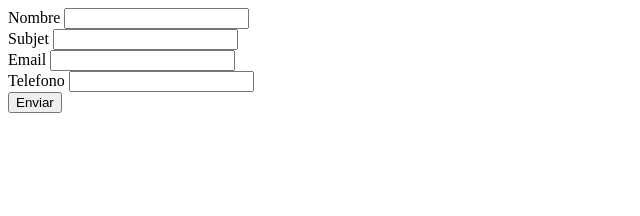
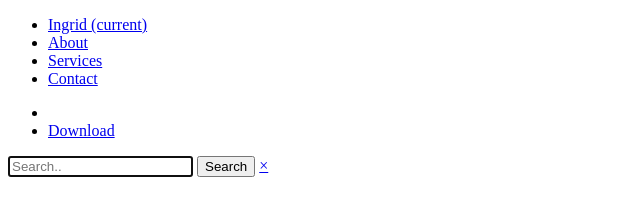
Before and after one commit to joanusar/pruebaprocesalab, a plain HTML site: page index.html in a window 1280 px wide. Shown: the whole page, without its empty margins (0-640 px from the left). Drawn offline with Linux system fonts and the light colour scheme.

Commit message:
Punto 1.1
Punto 1 Javascript prueba procesalab Jose Usuga

```diff
--- a/index.html
+++ b/index.html
@@ -2,32 +2,46 @@
 <html lang="en">
 <head>
     <meta charset="UTF-8">
-    <title>Form Validation</title>
+    <meta http-equiv="X-UA-Compatible" content="IE=edge">
+    <meta name="viewport" content="width=device-width, initial-scale=1.0">
+    <title>Document</title>
 </head>
 <body>
+    <div class="collapse navbar-collapse" id="navbarTogglerDemo02">
+          <ul class="navbar-nav mx-lg-auto">
+            <li class="nav-item">
+              <a class="nav-link" href="index.html">Ingrid <span class="sr-only">(current)</span></a>
+            </li>
+            <li class="nav-item active">
+              <a class="nav-link" href="about.html">About</a>
+            </li>
+            <li class="nav-item">
+              <a class="nav-link" href="services.html">Services</a>
+            </li>
 
-    <form action="">
-      <div>
-          <label for="Nombre">Nombre</label>
-          <input type="text" id = 'nombre'>
+            <li class="nav-item">
+              <a class="nav-link" href="contact.html">Contact</a>
+            </li>
+          </ul>
+          <ul class="navbar-nav search-right mt-lg-0 mt-2">
+            <li class="nav-item mr-3" title="Search"><a href="#search" class="btn search-search">
+                <span class="fa fa-search" aria-hidden="true"></span></a></li>
+            <li class="nav-item"><a href="#download" class="btn btn-primary d-none d-lg-block btn-style">Download</a>
+            </li>
+          </ul>
+
+          <!-- //toggle switch for light and dark theme -->
+          <!-- search popup -->
+          <div id="search" class="pop-overlay">
+            <div class="popup">
+              <form action="#" method="GET" class="d-sm-flex">
+                <input type="search" placeholder="Search.." name="search" required="required" autofocus>
+                <button type="submit">Search</button>
+                <a class="close" href="#url">&times;</a>
+              </form>
             </div>
-        <div>
-          <label for="Subjet">Subjet</label>
-          <input type="text" id = 'subjet'>
           </div>
-      <div>
-        <label for="email">Email</label>
-        <input type="email" id = 'email'>
+          <!-- /search popup -->
         </div>
-    <div>
-      <label for="phone">Telefono</label>
-      <input type="number" id = 'phone'>
-  </div>
-      <input type="submit" onclick='return enviarformulario();' value='Enviar'>
-    </form>
-    <div id = 'error'></div>
-
-
-    <script src="script.js"></script>
 </body>
 </html>
--- a/script.js
+++ b/script.js
@@ -1,26 +1,7 @@
-//1
-var nombre = document.getElementById('nombre');
-var subjet = document.getElementById('subjet');
-var email = document.getElementById('email');
-var phone = document.getElementById('phone');
-var error = document.getElementById('error');
-
-function enviarformulario(){
-  console.log("Enviando formulario...");
-
-  var mensajesError = [];
-  if(nombre.value === null || nombre.value === ''){
-    mensajesError.push('campo nombre vacio')
-  }
-  if(subjet.value === null || subjet.value === ''){
-    mensajesError.push('Campo subject vacio')
-  }
-  if(email.value === null || email.value === ''){
-    mensajesError.push('Campo email vacio')
-  }
-  if(phone.value === null || phone.value === ''){
-    mensajesError.push('Campo phone vacio')
-  }
- error.innerHTML = mensajesError.join(', ');
-  return false;
-}
+//En consolsa
+document.querySelector("#navbarTogglerDemo02 > :nth-child(1) > :nth-child(1)").textContent.trim()
+document.querySelector("#navbarTogglerDemo02 > :nth-child(1) > :nth-child(2)").textContent.trim()
+document.querySelector("#navbarTogglerDemo02 > :nth-child(1) > :nth-child(3)").textContent.trim()
+document.querySelector("#navbarTogglerDemo02 > :nth-child(1) > :nth-child(4)").textContent.trim()
+document.querySelector("#navbarTogglerDemo02 > :nth-child(2) > :nth-child(1)").textContent.trim()
+document.querySelector("#navbarTogglerDemo02 > :nth-child(2) > :nth-child(2)").textContent.trim()
```
Lines whose indentation alone changed are shown as unchanged.
